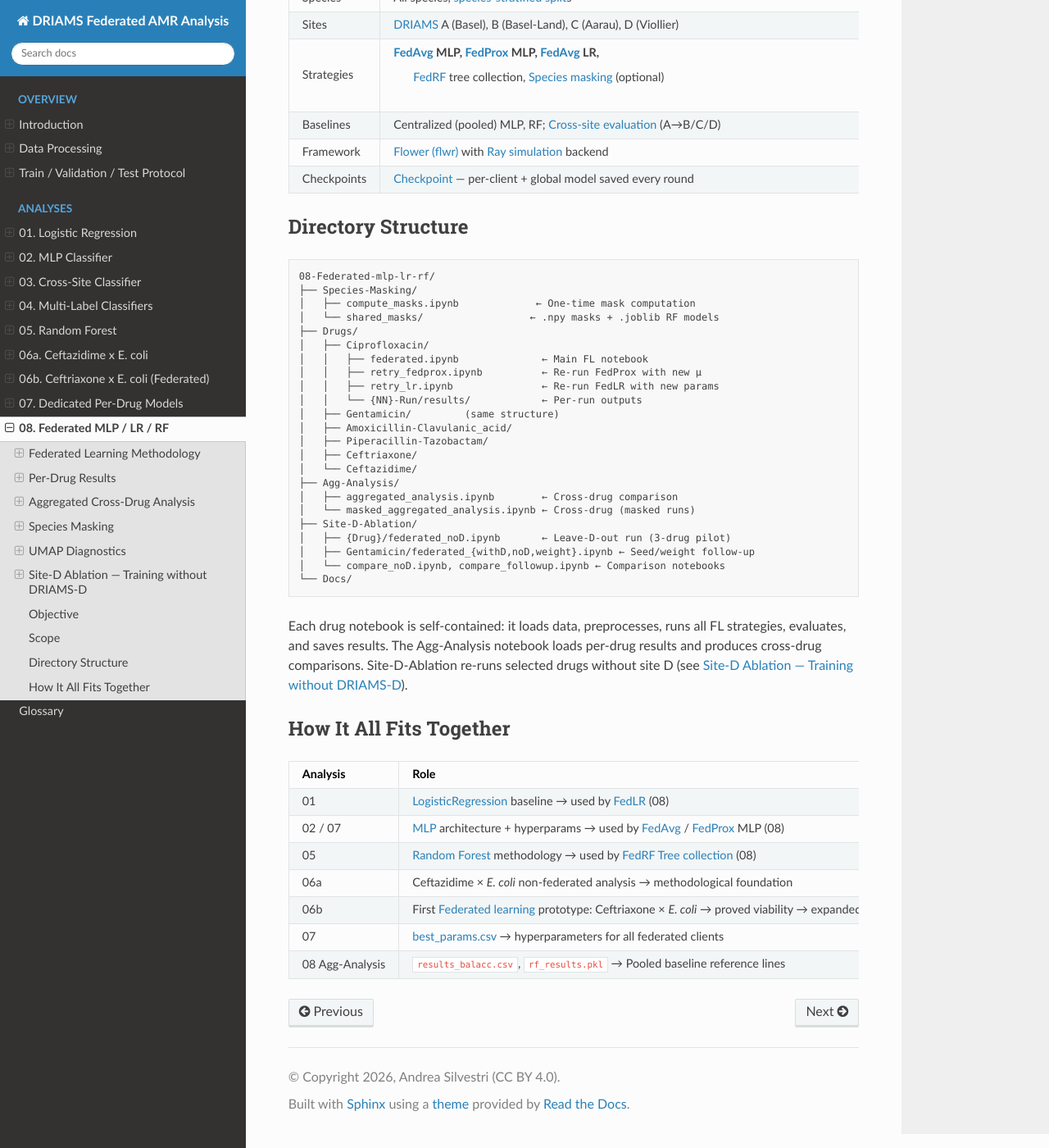
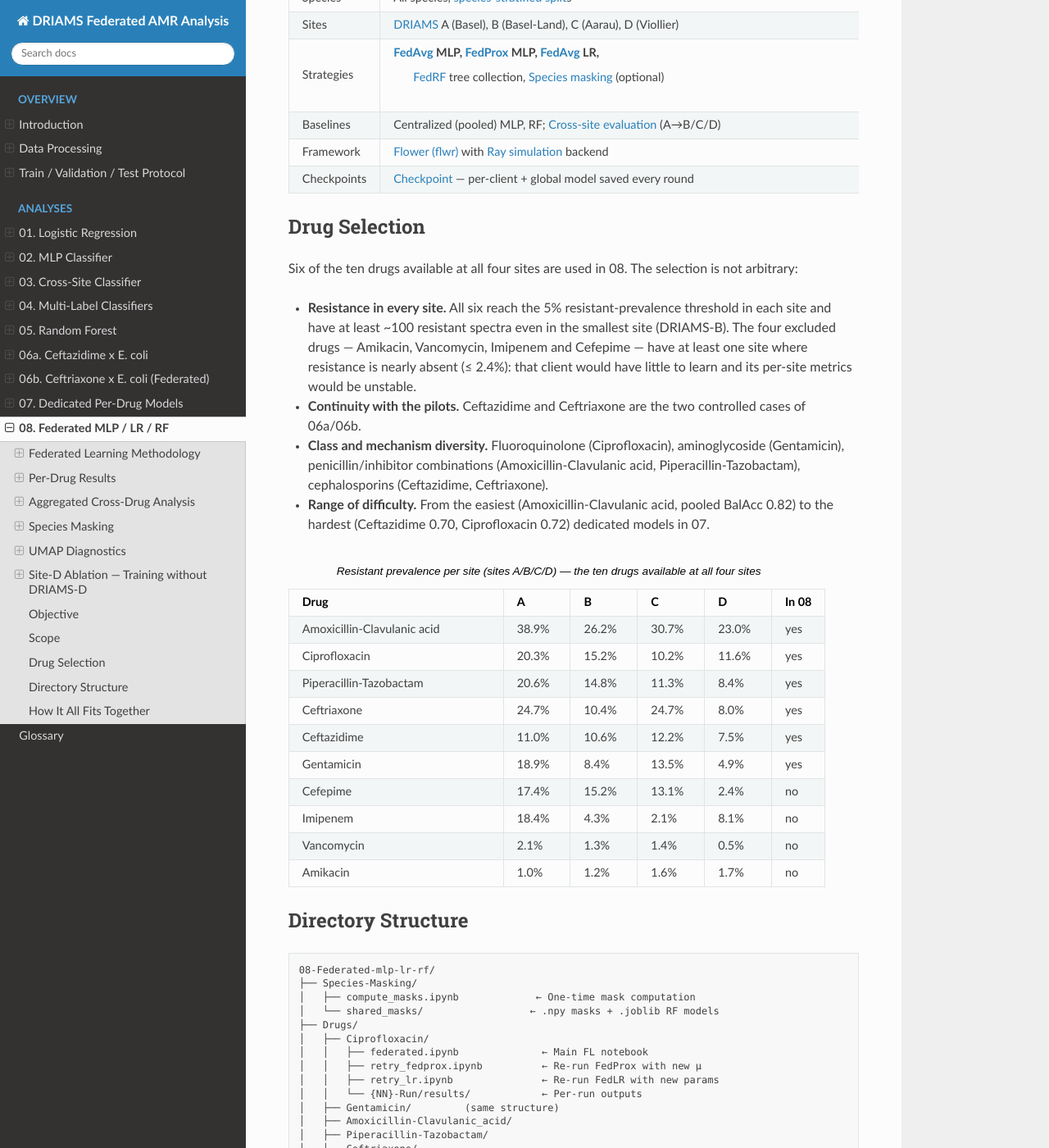
Before and after one commit to asd-standard/Dryad_DRIAMS, a Sphinx documentation site: the page built from docs/08-Federated-mlp-lr-rf/index.rst, in a window 1280 px wide and 1400 px high, scrolled down 1848 px. Shown: the whole window at 82% size. Built offline with Sphinx 7.4.7 and the Read the Docs theme 3.1.0, drawn with Linux system fonts in a browser that asks for light colours; pages that are not in the unit, such as notebooks, are missing from menus.

Commit message:
docs 08: sezione 'Drug Selection' (criteri dei sei farmaci + tabella prevalenze per sito)

```diff
--- a/docs/08-Federated-mlp-lr-rf/index.rst
+++ b/docs/08-Federated-mlp-lr-rf/index.rst
@@ -41,8 +41,103 @@ Framework             :term:`Flower (flwr)` with :term:`Ray simulation` backend
 Checkpoints           :term:`Checkpoint` — per-client + global model saved every round
 ===================  =========================================================
 
+Drug Selection
+--------------
+
+Six of the ten drugs available at all four sites are used in 08. The
+selection is not arbitrary:
+
+- **Resistance in every site.** All six reach the 5% resistant-prevalence
+  threshold in each site and have at least ~100 resistant spectra even in
+  the smallest site (DRIAMS-B). The four excluded drugs — Amikacin,
+  Vancomycin, Imipenem and Cefepime — have at least one site where
+  resistance is nearly absent (≤ 2.4%): that client would have little to
+  learn and its per-site metrics would be unstable.
+- **Continuity with the pilots.** Ceftazidime and Ceftriaxone are the two
+  controlled cases of 06a/06b.
+- **Class and mechanism diversity.** Fluoroquinolone (Ciprofloxacin),
+  aminoglycoside (Gentamicin), penicillin/inhibitor combinations
+  (Amoxicillin-Clavulanic acid, Piperacillin-Tazobactam), cephalosporins
+  (Ceftazidime, Ceftriaxone).
+- **Range of difficulty.** From the easiest (Amoxicillin-Clavulanic acid,
+  pooled BalAcc 0.82) to the hardest (Ceftazidime 0.70, Ciprofloxacin
+  0.72) dedicated models in 07.
+
+.. list-table:: Resistant prevalence per site (sites A/B/C/D) — the ten
+   drugs available at all four sites
+   :header-rows: 1
+   :widths: 32 10 10 10 10 8
+
+   * - Drug
+     - A
+     - B
+     - C
+     - D
+     - In 08
+   * - Amoxicillin-Clavulanic acid
+     - 38.9%
+     - 26.2%
+     - 30.7%
+     - 23.0%
+     - yes
+   * - Ciprofloxacin
+     - 20.3%
+     - 15.2%
+     - 10.2%
+     - 11.6%
+     - yes
+   * - Piperacillin-Tazobactam
+     - 20.6%
+     - 14.8%
+     - 11.3%
+     - 8.4%
+     - yes
+   * - Ceftriaxone
+     - 24.7%
+     - 10.4%
+     - 24.7%
+     - 8.0%
+     - yes
+   * - Ceftazidime
+     - 11.0%
+     - 10.6%
+     - 12.2%
+     - 7.5%
+     - yes
+   * - Gentamicin
+     - 18.9%
+     - 8.4%
+     - 13.5%
+     - 4.9%
+     - yes
+   * - Cefepime
+     - 17.4%
+     - 15.2%
+     - 13.1%
+     - 2.4%
+     - no
+   * - Imipenem
+     - 18.4%
+     - 4.3%
+     - 2.1%
+     - 8.1%
+     - no
+   * - Vancomycin
+     - 2.1%
+     - 1.3%
+     - 1.4%
+     - 0.5%
+     - no
+   * - Amikacin
+     - 1.0%
+     - 1.2%
+     - 1.6%
+     - 1.7%
+     - no
+
 Directory Structure
 -------------------
+
 
 ::
 
```
